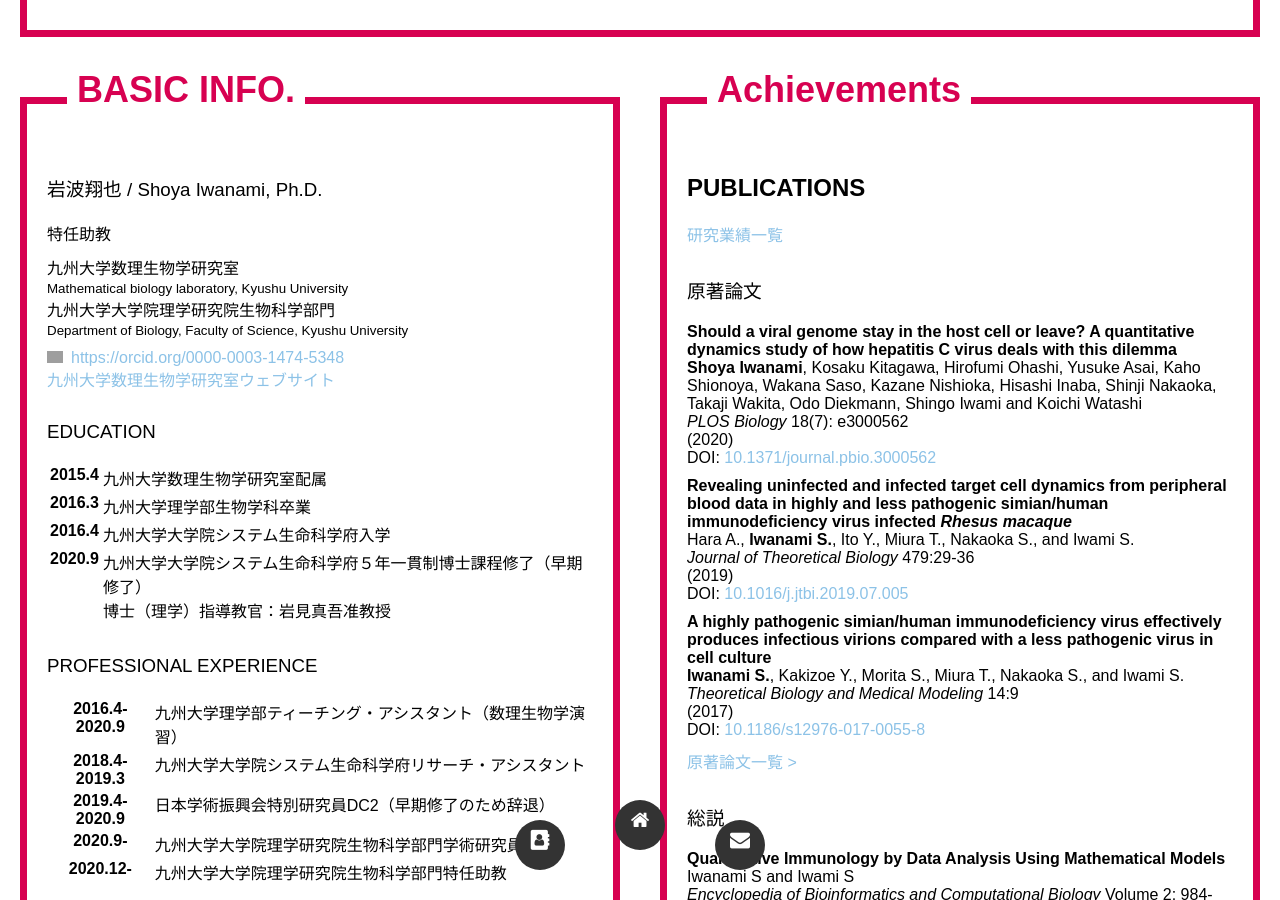
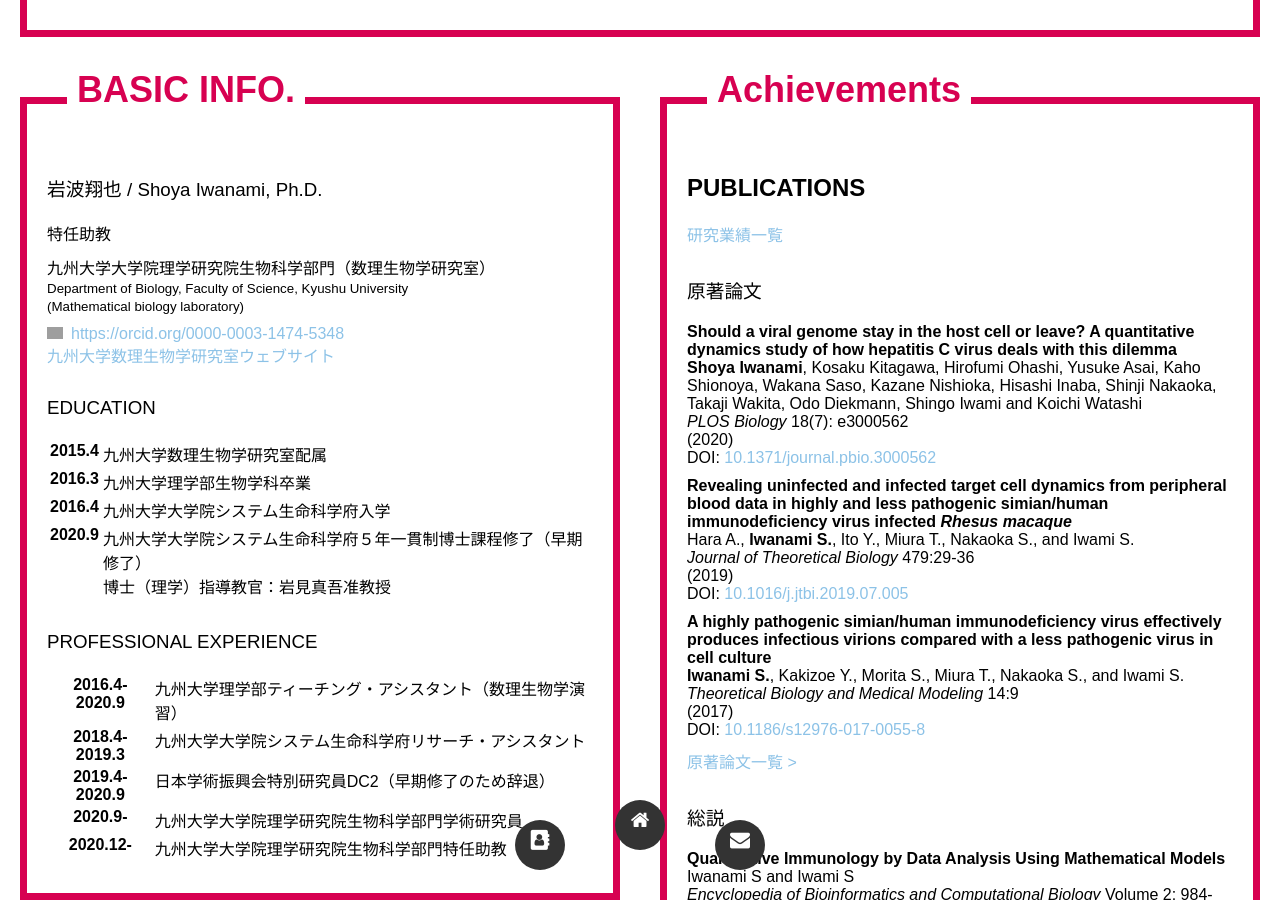
Before and after one commit to iwanaminami/iwanaminami.github.io, a Jekyll site: the page built from index.md, in a window 1280 px wide and 900 px high, scrolled down 1261 px. Built offline with Jekyll 4.4.1, drawn with Linux system fonts in a browser that asks for light colours; nearby versions of some CDN libraries; grey boxes are pictures that could not be loaded.

Commit message:
Update basicinfo2.html

```diff
--- a/_includes/basicinfo2.html
+++ b/_includes/basicinfo2.html
@@ -4,10 +4,8 @@
     <h3>岩波翔也 / Shoya Iwanami, Ph.D.</h3>
     <p>特任助教</p>
     <p>
-      九州大学数理生物学研究室<br>
-      <small>Mathematical biology laboratory, Kyushu University</small><br>
-      九州大学大学院理学研究院生物科学部門<br>
-      <small>Department of Biology, Faculty of Science, Kyushu University</small>
+      九州大学大学院理学研究院生物科学部門（数理生物学研究室）<br>
+      <small>Department of Biology, Faculty of Science, Kyushu University<br>(Mathematical biology laboratory)</small>
     </p>
     {% include orcid.html %}
     <a href="http://bio-math10.biology.kyushu-u.ac.jp/">九州大学数理生物学研究室ウェブサイト</a>
```
